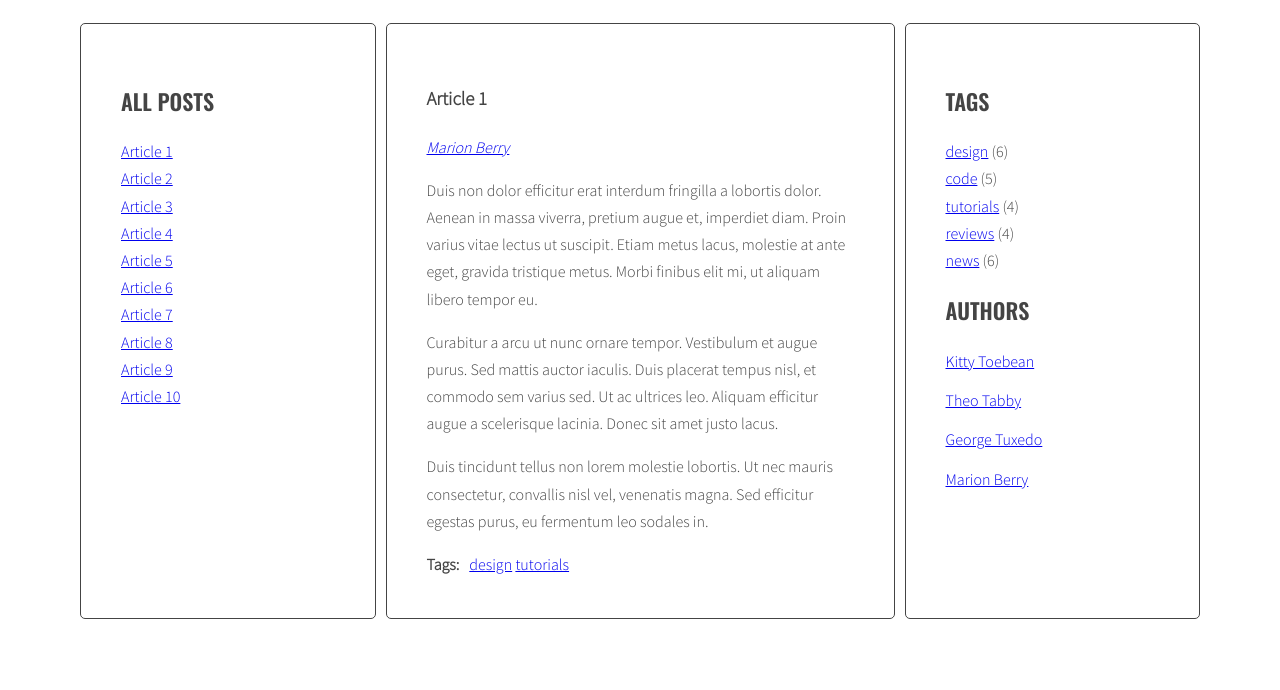
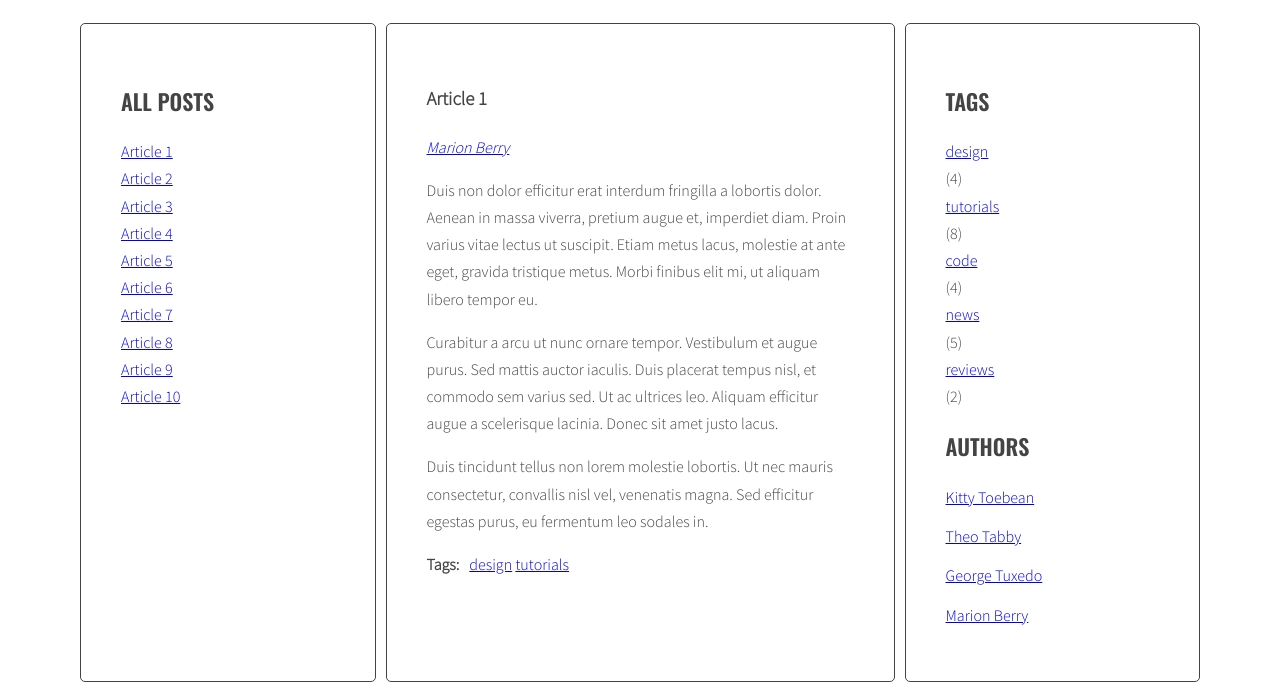
Before and after one commit to WieMon/javascript-blog, a website: page index.html in a window 1280 px wide. Shown: the part 220-910 px from the top of the page. Before the commit the page ends 847 px from the top, so only its background shows below. Drawn offline with nearby package versions, Linux system fonts and the light colour scheme.

Commit message:
Add object allTags with numbers of tags and links calculate min max of tags

```diff
--- a/index.html
+++ b/index.html
@@ -183,11 +183,6 @@
           <aside class="sidebar">
             <h2 class="section-title">Tags</h2>
             <ul class="list tags">
-              <li><a href="#">design</a> <span>(6)</span></li>
-              <li><a href="#">code</a> <span>(5)</span></li>
-              <li><a href="#">tutorials</a> <span>(4)</span></li>
-              <li><a href="#">reviews</a> <span>(4)</span></li>
-              <li><a href="#">news</a> <span>(6)</span></li>
             </ul>
             <h2 class="section-title">Authors</h2>
             <ul class="list authors">
--- a/js/script.js
+++ b/js/script.js
@@ -52,7 +52,8 @@
     optTitleSelector = '.post-title',
     optTitleListSelector = '.titles',
     optArticleTagsSelector = '.post-tags .list',
-    optArticleAuthorSelector = '.post-author';
+    optArticleAuthorSelector = '.post-author',
+    optTagsListSelector = '.tags.list';
 
   function generateTitleLinks(customSelector = ''){
 
@@ -107,7 +108,37 @@
 
   generateTitleLinks();
 
+  function calculateTagsParams(tags){
+
+    const params = {
+      max: 0,
+      min: 999999,
+    };
+
+    for (let tag in tags){
+
+      console.log(tag + ' is used ' + tags[tag] + ' times');
+
+      if (tags[tag] > params.max){
+
+        params.max = tags[tag];
+
+      } else if (tags[tag] < params.min){
+
+        params.min = tags[tag];
+      }
+    }
+
+    return params;
+  }
+
   function generateTags(){
+
+    /* [NEW] create a new variable allTags with an empty object */
+
+    let allTags = {};
+
+    console.log('allTags: ', allTags);
 
     /* find all articles */
 
@@ -145,6 +176,19 @@
 
         html = html + ' ' + tagHTML;
 
+        /* [NEW] check if this link is NOT already in allTags */
+
+        if (!allTags.hasOwnProperty(tag)){
+
+          /* [NEW] add generated code to allTags array */
+
+          allTags[tag] = 1;
+
+        } else {
+
+          allTags[tag]++;
+        }
+
       /* END LOOP: for each tag */
       }
       /* insert HTML of all the links into the tags wrapper */
@@ -153,6 +197,47 @@
 
     /* END LOOP: for every article: */
     }
+
+    /* [NEW] find list of tags in right column */
+
+    const tagList = document.querySelector('.tags');
+
+    console.log('tagList: ', tagList);
+
+    /* [NEW] add html from allTags to tagList */
+
+    /*tagList.innerHTML = allTags.join(' ');*/
+
+    /*console.log('allTags ', allTags);*/
+
+    /*[NEW] create variable for all links HTML code*/
+
+    const tagsParams = calculateTagsParams(allTags);
+
+    console.log('tagsParams: ', tagsParams);
+
+    let allTagsHTML = '';
+
+    /*[NEW] START LOOP: fpr each tag in allTags:*/
+
+    for (let tag in allTags){
+
+      /*[NEW] generate code of a link and add it to allTagsHTML*/
+
+      const tagHTML = '<li><a href="#tag-' + tag + '">' + tag + '</a></li>';
+
+      allTagsHTML += tagHTML + ' (' + allTags[tag] + ')';
+
+      console.log('tagHTML: ', tagHTML);
+    }
+
+    /*[NEW] END LOOP: for each tag in allTags:*/
+
+    /*[NEW] add html from allTagsHTML to tagList*/
+
+    tagList.innerHTML = allTagsHTML;
+
+    console.log('allTagsHTML: ', allTagsHTML);
   }
   generateTags();
 
@@ -292,4 +377,6 @@
   }
 
   addClickListenerToAuthors();
+
+
 }
```
